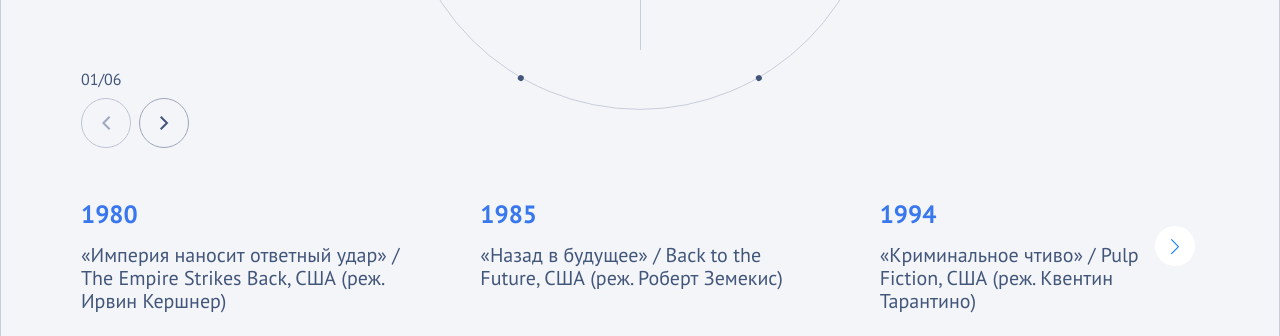
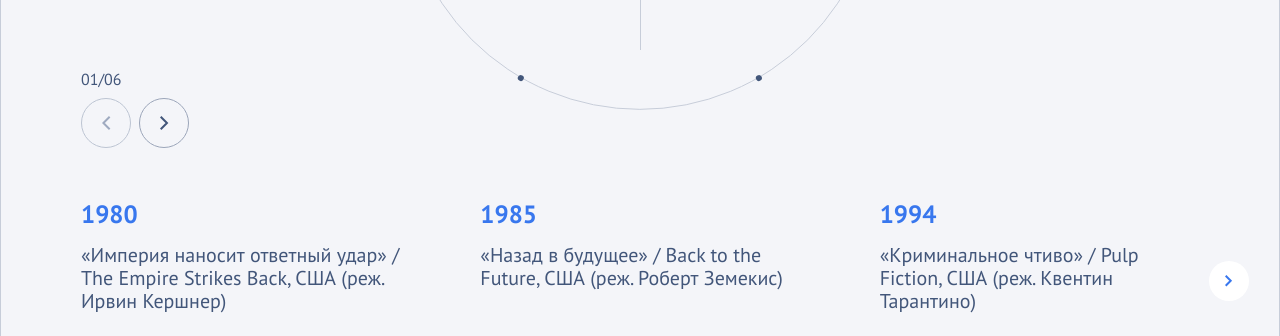
Before and after one commit to asenka0301/interactive-timeline, a React app: page / in a window 1280 px wide. Shown: the part 523-859 px from the top of the page. Built offline with nearby package versions, Linux system fonts and the light colour scheme.

Commit message:
fix: add nested slider navigation buttons

```diff
--- a/src/components/CategoryEventsSlider.tsx
+++ b/src/components/CategoryEventsSlider.tsx
@@ -1,8 +1,11 @@
-import { FC } from "react";
+import { FC, useRef, useState } from "react";
 import { styled } from "styled-components";
 import { type TimelineCategory } from "data/timelineData";
 import { Swiper, SwiperSlide } from "swiper/react";
+import { Swiper as SwiperType } from "swiper";
 import { Navigation } from "swiper/modules";
+import arrowLeft from "../assets/icons/arrow-left_blue_8x12.svg";
+import arrowRight from "../assets/icons/arrow-right_blue-8x12.svg";
 
 import "swiper/css";
 import "swiper/css/navigation";
@@ -12,39 +15,54 @@
 };
 
 const InnerSwiperWrapper = styled.div`
+  position: relative;
   padding: 130px 80px 0;
 
-  @media (max-width: 1023px) {
-    padding: 20px 0 60px 20px;
-  }
-
-  .swiper-button-prev,
-  .swiper-button-next {
-    display: none;
-  }
-
-  @media (min-width: 1024px) {
-    .swiper-button-prev,
-    .swiper-button-next {
+  .navigation-btn {
     position: absolute;
-      top: 50%;
-      transform: translateY(-50%);
     display: flex;
     justify-content: center;
     align-items: center;
     width: 40px;
     height: 40px;
     border-radius: 50%;
-      border: none;
-      background: #fff;
 
-      .swiper-navigation-icon {
-        width: 10px;
-        height: 15px;
+    .arrow-icon {
+      display: inline-block;
+      background-size: cover;
+      background-repeat: no-repeat;
+      width: 8px;
+      height: 12px;
+    }
+
+    &:hover {
+      box-shadow: 0 0 15px rgba(56, 119, 238, 0.1);
+    }
+    &:disabled {
+      display: none;
     }
   }
-    .swiper-button-prev.swiper-button-disabled,
-    .swiper-button-next.swiper-button-disabled {
+
+  .navigation-btn.prev {
+    bottom: 35px;
+    left: 20px;
+    .arrow-icon {
+      background-image: url(${arrowLeft});
+    }
+  }
+
+  .navigation-btn.next {
+    bottom: 35px;
+    right: 30px;
+    .arrow-icon {
+      background-image: url(${arrowRight});
+    }
+  }
+
+  @media (max-width: 1023px) {
+    padding: 20px 0 60px 20px;
+
+    .navigation-btn {
       display: none;
     }
   }
@@ -54,7 +72,8 @@
   display: flex;
   flex-direction: column;
   gap: 16px;
-  flex: 0 0 200px;
+  width: 100%;
+  max-width: 320px;
   cursor: pointer;
 
   h3 {
@@ -68,8 +87,9 @@
     margin: 0;
     font-size: 20px;
   }
+
   @media (max-width: 1023px) {
-    flex: 0 0 160px;
+    max-width: 170px;
 
     h3 {
       font-size: 16px;
@@ -81,16 +101,24 @@
 `;
 
 const CategoryEventsSlider: FC<CategoryEventsSliderProps> = ({ category }) => {
+  const swiperRef = useRef<SwiperType | null>(null);
+  const [canPrev, setCanPrev] = useState(false);
+  const [canNext, setCanNext] = useState(false);
+
+  const updateButtons = (swiper: SwiperType) => {
+    setCanPrev(!swiper.isBeginning);
+    setCanNext(!swiper.isEnd);
+  };
+
   return (
     <InnerSwiperWrapper>
       <Swiper
         modules={[Navigation]}
         nested={true}
-        navigation
         breakpoints={{
           320: {
-            slidesPerView: 2,
-            spaceBetween: 20,
+            slidesPerView: 1.6,
+            spaceBetween: 10,
           },
           768: {
             slidesPerView: 3,
@@ -101,6 +129,11 @@
             spaceBetween: 80,
           },
         }}
+        onBeforeInit={(swiper) => {
+          swiperRef.current = swiper;
+        }}
+        onInit={updateButtons}
+        onSlideChange={updateButtons}
       >
         {category.events.map((event) => (
           <SwiperSlide key={event.id}>
@@ -111,6 +144,22 @@
           </SwiperSlide>
         ))}
       </Swiper>
+      <button
+        type="button"
+        className="navigation-btn prev"
+        onClick={() => swiperRef.current?.slidePrev()}
+        disabled={!canPrev}
+      >
+        <span className="arrow-icon"></span>
+      </button>
+      <button
+        type="button"
+        className="navigation-btn next"
+        onClick={() => swiperRef.current?.slideNext()}
+        disabled={!canNext}
+      >
+        <span className="arrow-icon"></span>
+      </button>
     </InnerSwiperWrapper>
   );
 };
--- a/src/styles/global-styles.ts
+++ b/src/styles/global-styles.ts
@@ -30,6 +30,7 @@
     background-color: #fff;
     border: none;
     outline: none;
+    cursor: pointer;
   }
 
   body {
```
Also changed, not shown: src/assets/icons/arrow-left_blue_8x12.svg (added), src/assets/icons/arrow-right_blue-8x12.svg (added). Lines whose indentation alone changed are shown as unchanged.
